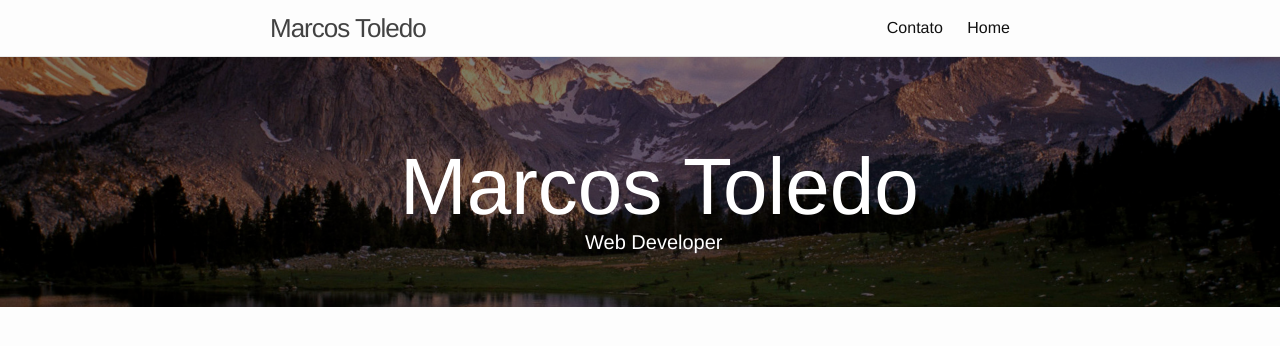
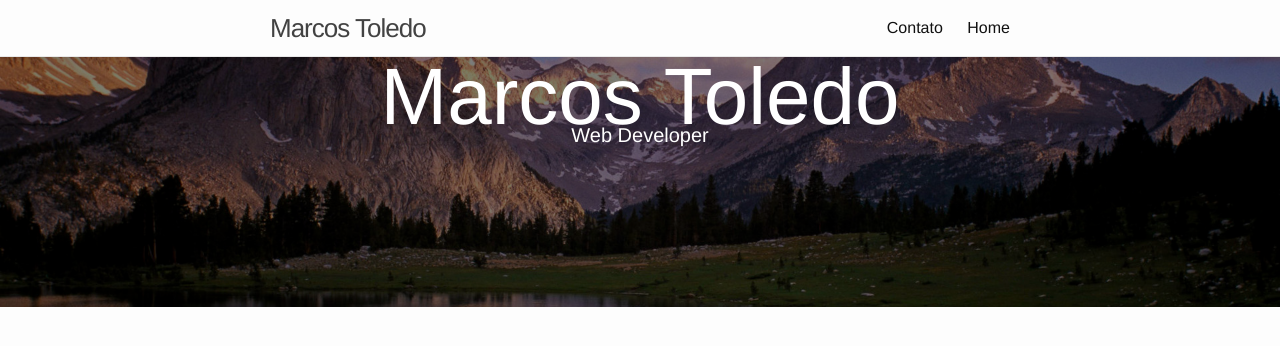
Before and after one commit to MarcosToledo/marcos-toledo, a Jekyll site: the page built from index.markdown, in a window 1280 px wide. Shown: the top 346 px of the page. Built offline with Jekyll 4.4.1, drawn with Linux system fonts in a browser that asks for light colours.

Commit message:
changing label  properties

```diff
--- a/_sass/_layout.scss
+++ b/_sass/_layout.scss
@@ -107,11 +107,20 @@
     background-color: rgba(0, 0, 0, 0.51);
 }
 
+.labels-banner {
+    width: 100%;
+    display: flex;
+    justify-content: space-around;
+    -webkit-align-items: center;
+    align-items: center;
+    -webkit-justify-content: center;
+    justify-content: center;
+}
+
 .label-name {
     z-index: 99;
     font-size: 80px;
-    margin: 70px 0 0 400px;
-    text-align: center;
+    margin: 80px 0px 0 0;
     position: absolute;
     color: #fff;
 }
@@ -119,8 +128,7 @@
 .label-description {
     z-index: 99;
     font-size: 20px;
-    margin: 170px 0 0 585px;
-    text-align: center;
+    margin: 155px 0px 0 0;
     position: absolute;
     color: #fff;
 }
```
Also changed, not shown: 2 other files.
